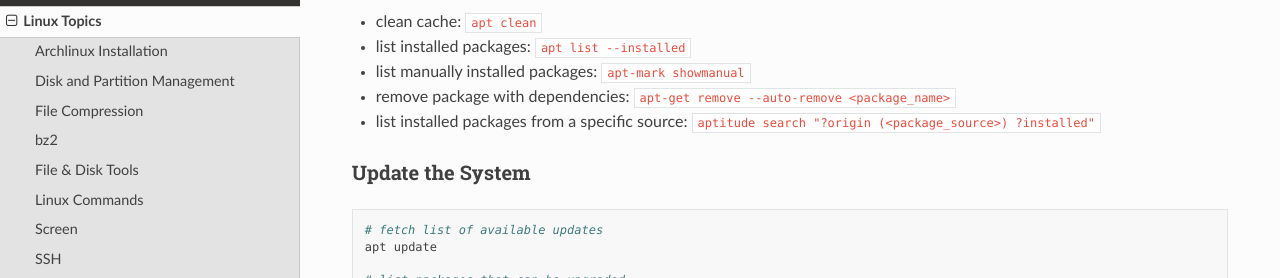
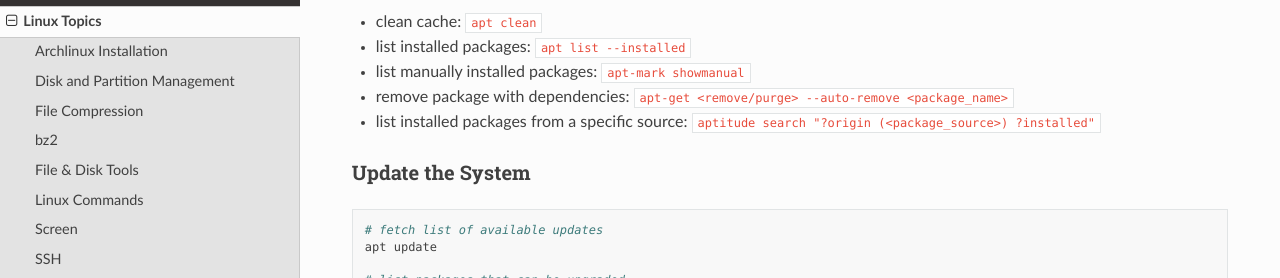
Before and after one commit to PhilipMay/May.la, a Sphinx documentation site: the page built from source/linux/ubuntu.md, in a window 1280 px wide and 900 px high. Shown: the part 206-484 px from the top of the window. Built offline with Sphinx 7.4.7 and the Read the Docs theme 2.0.0, drawn with Linux system fonts in a browser that asks for light colours; some of the changed lines change nothing that is shown.

Commit message:
Update ubuntu.md

```diff
--- a/source/linux/ubuntu.md
+++ b/source/linux/ubuntu.md
@@ -4,7 +4,7 @@
 - clean cache: `apt clean`
 - list installed packages: `apt list --installed`
 - list manually installed packages: `apt-mark showmanual`
-- remove package with dependencies: `apt-get remove --auto-remove <package_name>`
+- remove package with dependencies: `apt-get <remove/purge> --auto-remove <package_name>`
 - list installed packages from a specific source: `aptitude search "?origin (<package_source>) ?installed"`
 
 ### Update the System
```
